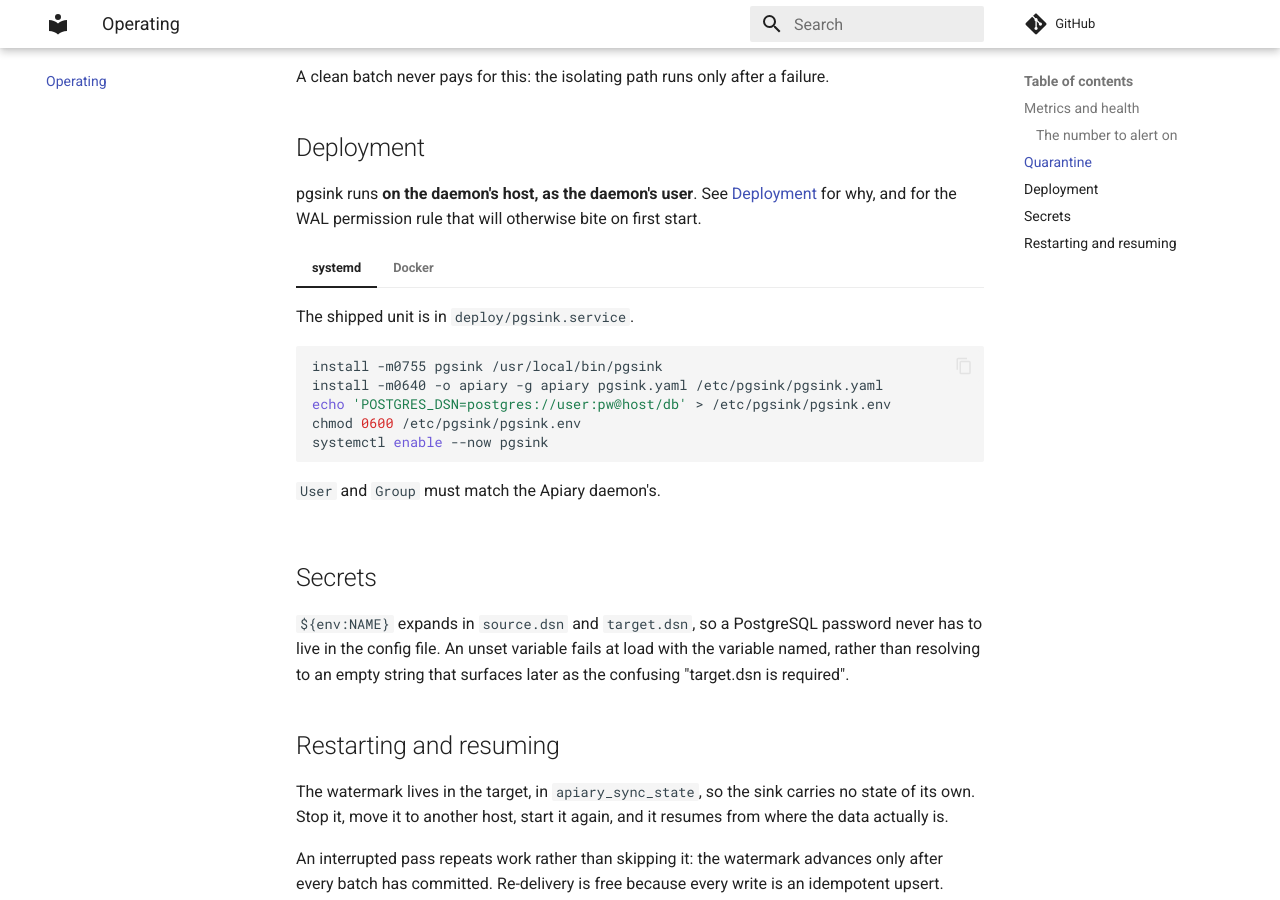
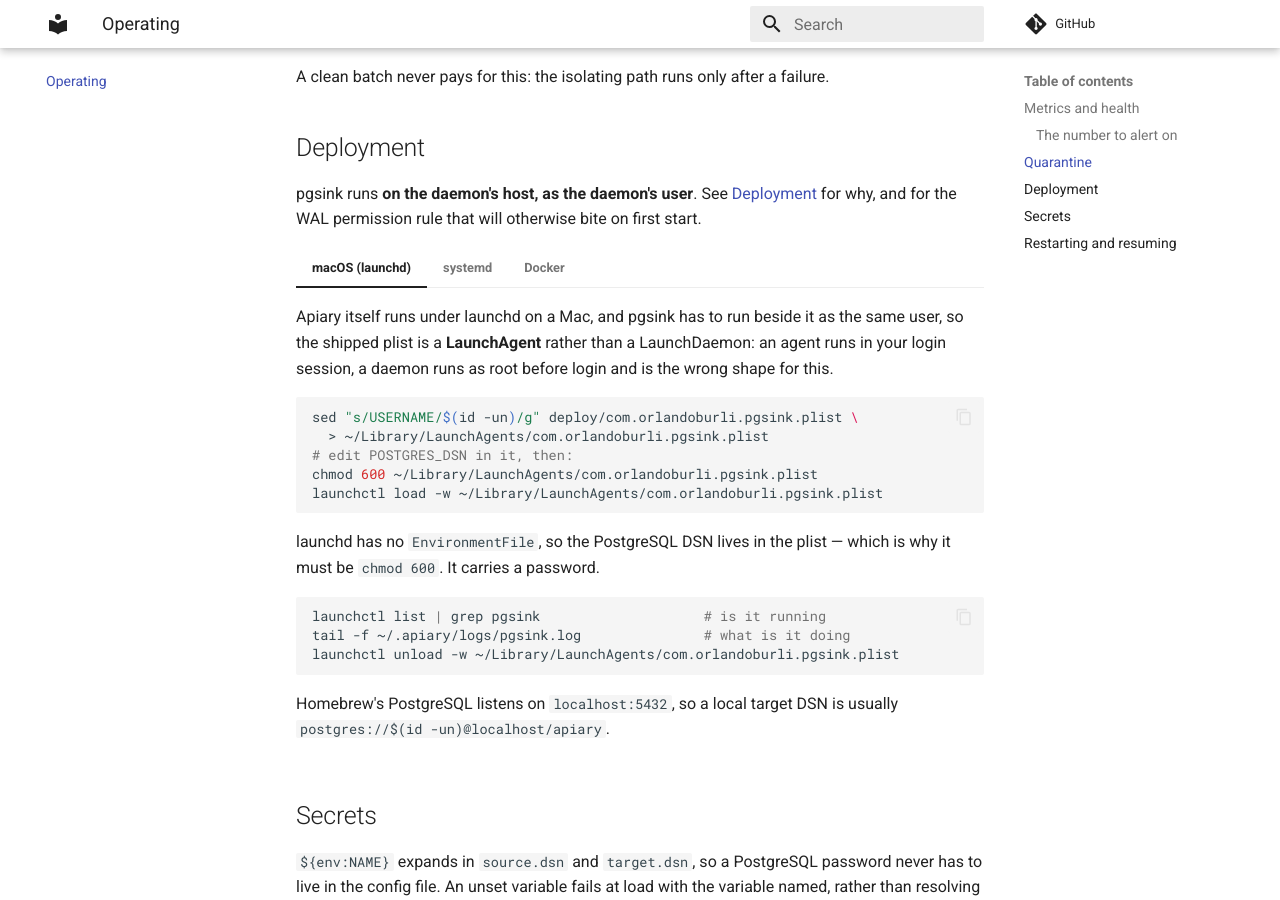
Before and after one commit to orlandoburli/apiary-pgsink, an MkDocs documentation site: the page built from docs/operating.md, in a window 1280 px wide and 900 px high, scrolled down 1867 px. Built offline with MkDocs 1.6.1 and Material for MkDocs 9.7.7, drawn with Linux system fonts in a browser that asks for light colours; comment, search, counter and statistics services are not loaded.

Commit message:
feat(deploy): launchd agent for macOS
The binary has always run on macOS — every phase of this repo was developed and
verified against a real Apiary database on a Mac — but the only service wrapper
shipped was a systemd unit, which is useless there. Since pgsink must run on the
daemon's host and Apiary itself runs under launchd on macOS, that left the most
likely deployment with nothing to install.

A LaunchAgent rather than a LaunchDaemon: pgsink has to run as the same user as
the daemon, because SQLite in WAL mode has no true read-only reader and even a
reader must write the -shm wal-index. On a Mac the daemon is normally the login
session, which is what an agent runs in; a LaunchDaemon runs as root before
login and is the wrong shape. It also means the permission rule is satisfied for
free there, rather than needing a shared group as on Linux.

launchd has no EnvironmentFile, so the DSN lives in the plist and the docs say
plainly that the file must be chmod 600 because it carries a password.

Validated with plutil, both as shipped and with USERNAME substituted.

````diff
--- a/.goreleaser.yaml
+++ b/.goreleaser.yaml
@@ -27,6 +27,7 @@ archives:
       - LICENSE
       - examples/pgsink.yaml
       - deploy/pgsink.service
+      - deploy/com.orlandoburli.pgsink.plist
 
 dockers_v2:
   - id: pgsink
--- a/docs/operating.md
+++ b/docs/operating.md
@@ -72,9 +72,36 @@ pgsink runs **on the daemon's host, as the daemon's user**. See
 [Deployment](deployment.md) for why, and for the WAL permission rule that will
 otherwise bite on first start.
 
+=== "macOS (launchd)"
+
+    Apiary itself runs under launchd on a Mac, and pgsink has to run beside it as
+    the same user, so the shipped plist is a **LaunchAgent** rather than a
+    LaunchDaemon: an agent runs in your login session, a daemon runs as root
+    before login and is the wrong shape for this.
+
+    ```bash
+    sed "s/USERNAME/$(id -un)/g" deploy/com.orlandoburli.pgsink.plist \
+      > ~/Library/LaunchAgents/com.orlandoburli.pgsink.plist
+    # edit POSTGRES_DSN in it, then:
+    chmod 600 ~/Library/LaunchAgents/com.orlandoburli.pgsink.plist
+    launchctl load -w ~/Library/LaunchAgents/com.orlandoburli.pgsink.plist
+    ```
+
+    launchd has no `EnvironmentFile`, so the PostgreSQL DSN lives in the plist —
+    which is why it must be `chmod 600`. It carries a password.
+
+    ```bash
+    launchctl list | grep pgsink                    # is it running
+    tail -f ~/.apiary/logs/pgsink.log               # what is it doing
+    launchctl unload -w ~/Library/LaunchAgents/com.orlandoburli.pgsink.plist
+    ```
+
+    Homebrew's PostgreSQL listens on `localhost:5432`, so a local target DSN is
+    usually `postgres://$(id -un)@localhost/apiary`.
+
 === "systemd"
 
-    The shipped unit is in `deploy/pgsink.service`.
+    Linux. The shipped unit is in `deploy/pgsink.service`.
 
     ```bash
     install -m0755 pgsink /usr/local/bin/pgsink
````
Also changed, not shown: README.md (+2 -0 lines), docs/deployment.md (+14 -0 lines), 1 other file.
